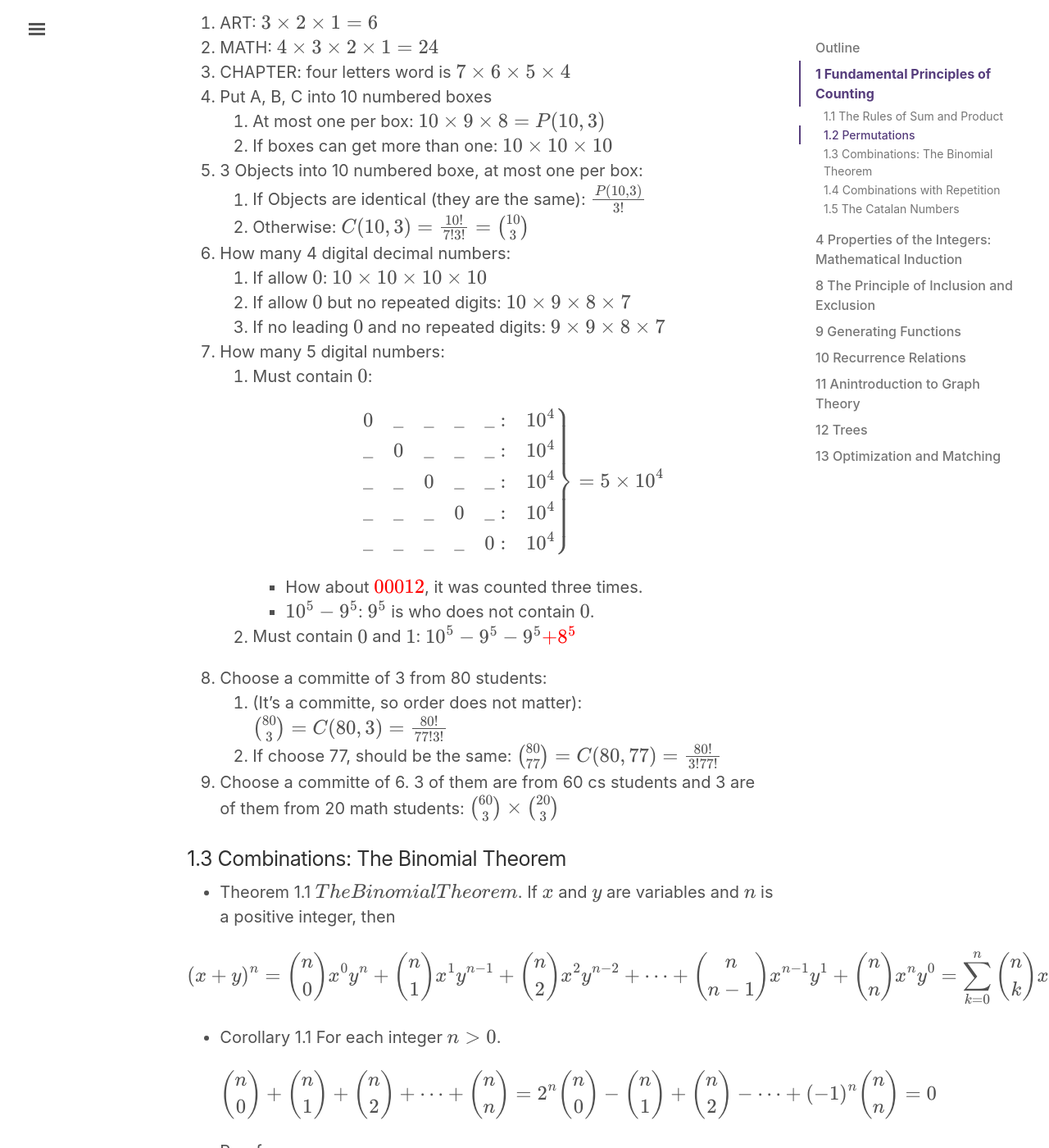
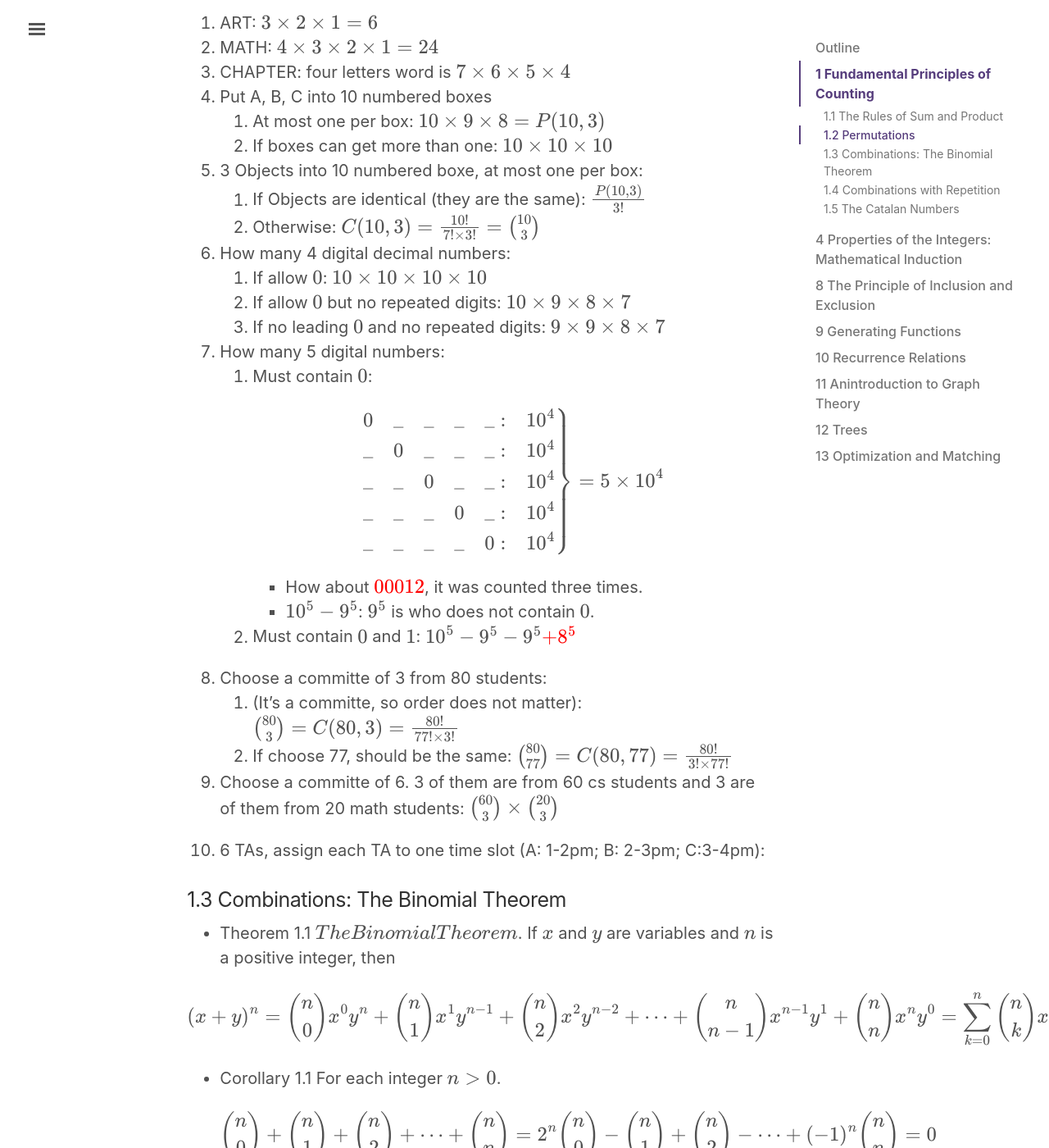
Before and after one commit to lingt-xyz/note, a Jekyll site: the page built from _posts/2018-09-01-COMP339.md, in a window 1280 px wide and 1400 px high, scrolled down 2057 px. Shown: the whole window at 82% size. Built offline with Jekyll 4.4.1, drawn with Linux system fonts in a browser that asks for light colours; formulas are drawn with MathJax 3; comment, search, counter and statistics services are not loaded.

Commit message:
proper format of latex

```diff
--- a/_posts/2018-09-01-COMP339.md
+++ b/_posts/2018-09-01-COMP339.md
@@ -72,7 +72,7 @@ e.g.:
     2. If boxes can get more than one: {% raw %}$$10\times10\times10$${% endraw %}
 5. 3 Objects into 10 numbered boxe, at most one per box:
     1. If Objects are identical (they are the same): {% raw %}$${P(10, 3)\over3!}$${% endraw %}
-    2. Otherwise: {% raw %}$$C(10, 3)={10!\over7!3!}=\binom{10}{3}$${% endraw %}
+    2. Otherwise: {% raw %}$$C(10, 3)={10!\over7!\times3!}=\binom{10}{3}$${% endraw %}
 6. How many 4 digital decimal numbers:
     1. If allow {% raw %}$$0$${% endraw %}: {% raw %}$$10\times10\times10\times10$${% endraw %}
     2. If allow {% raw %}$$0$${% endraw %} but no repeated digits: {% raw %}$$10\times9\times8\times7$${% endraw %}
@@ -98,12 +98,13 @@ e.g.:
     2. Must contain {% raw %}$$0$${% endraw %} and {% raw %}$$1$${% endraw %}: {% raw %}$$10^5-9^5-9^5\color{red}{+8^5}$${% endraw %}
 
 8. Choose a committe of 3 from 80 students:
-    1. (It's a committe, so order does not matter): {% raw %}$$\binom{80}{3}=C(80, 3)={80!\over77!3!}$${% endraw %}
-    2. If choose 77, should be the same: {% raw %}$$\binom{80}{77}=C(80, 77)={80!\over3!77!}$${% endraw %}
+    1. (It's a committe, so order does not matter): {% raw %}$$\binom{80}{3}=C(80, 3)={80!\over77!\times3!}$${% endraw %}
+    2. If choose 77, should be the same: {% raw %}$$\binom{80}{77}=C(80, 77)={80!\over3!\times77!}$${% endraw %}
 
 9. Choose a committe of 6. 3 of them are from 60 cs students and 3 are of them from 20 math students:
      {% raw %}$$\binom{60}{3}\times\binom{20}{3}$${% endraw %}
 
+10. 6 TAs, assign each TA to one time slot (A: 1-2pm; B: 2-3pm; C:3-4pm):
 
 ### 1.3 Combinations: The Binomial Theorem
 
```
